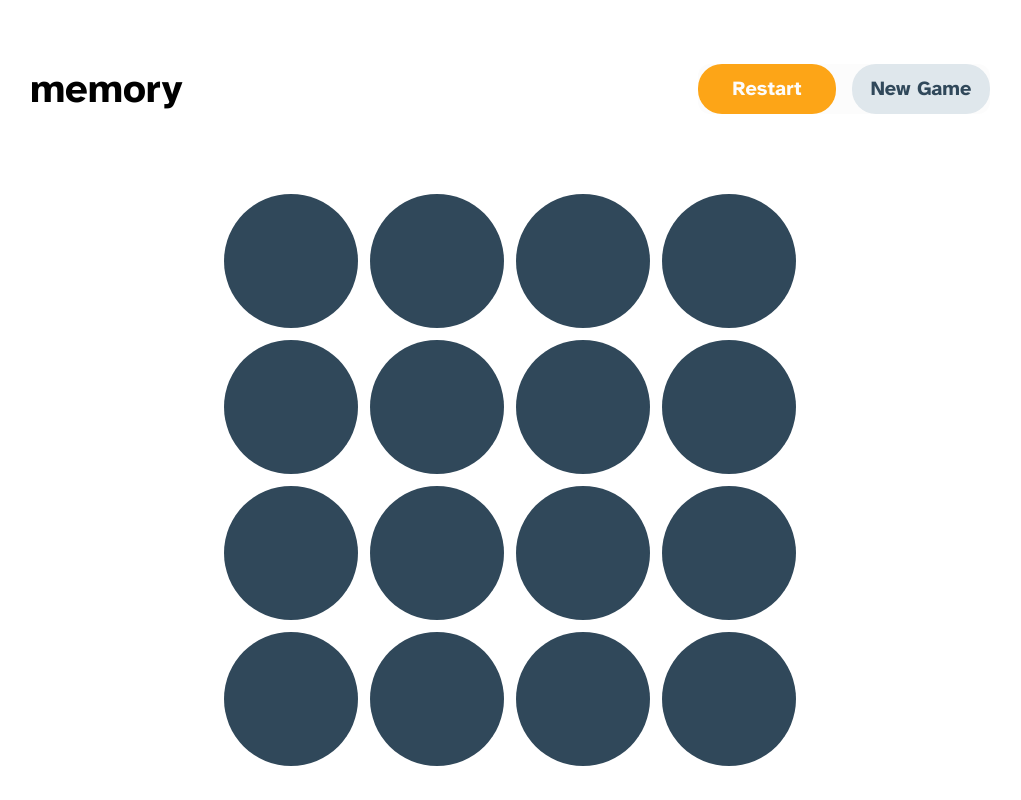
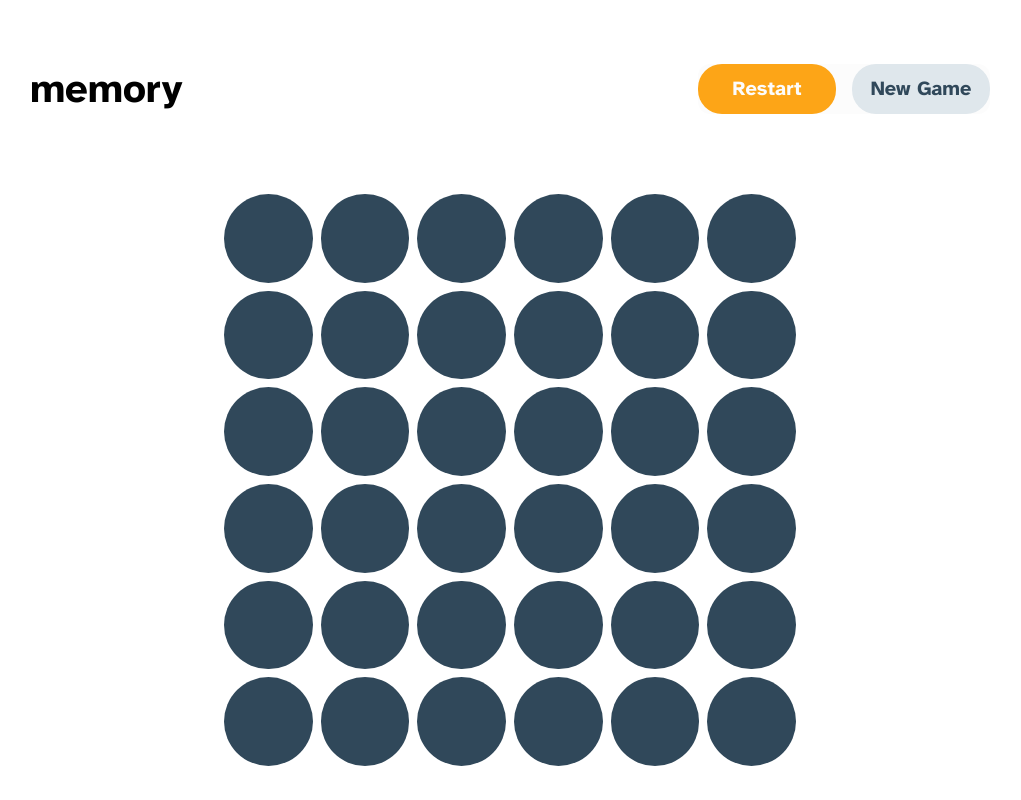
Before and after one commit to MarcinFiuk/memory-game, a React (Create React App) app: page / in a window 1280 px wide. Shown: the whole page, without its empty margins (130-1151 px from the left). Built offline with nearby package versions, Linux system fonts and the light colour scheme.

Commit message:
limited open cards to two

```diff
--- a/src/components/Card.tsx
+++ b/src/components/Card.tsx
@@ -3,12 +3,23 @@ import { ComponentPropsWithoutRef } from 'react';
 type CardProps = ComponentPropsWithoutRef<'button'> & {
     isTurned: boolean;
     individualId: number;
+    disableButton: boolean;
     setTurnCard: (id: number) => void;
 };
 
-function Card({ individualId, isTurned, setTurnCard, children }: CardProps) {
+function Card({
+    individualId,
+    isTurned,
+    disableButton,
+    setTurnCard,
+    children,
+}: CardProps) {
     return (
-        <button onClick={() => setTurnCard(individualId)} className='relative'>
+        <button
+            onClick={() => setTurnCard(individualId)}
+            className='relative'
+            disabled={disableButton}
+        >
             <div
                 className='absolute inset-0 rounded-full bg-clr-primary-900 duration-300 ease-linear'
                 style={
--- a/src/components/Game/GameSection.tsx
+++ b/src/components/Game/GameSection.tsx
@@ -1,44 +1,49 @@
-import { useState, useMemo } from 'react';
+import { useState, useEffect, useMemo } from 'react';
 
+import { shuffleCards } from '../../helpers/gameHelper';
 import Card from '../Card';
 import cards from '../../data/cards';
 
 function GameSection() {
-    const [isOpen, setIsOpen] = useState<number | null>(null);
-    const toBeChanged = 4;
-
-    const shuffleCards = (arr: JSX.Element[] | number[], gridSize: number) => {
-        const pairNr = (gridSize * gridSize) / 2;
-        const arrWithRequiredNrOfElements = arr.slice(0, pairNr);
-        const shuffledArr = [
-            ...arrWithRequiredNrOfElements,
-            ...arrWithRequiredNrOfElements,
-        ]
-            .sort(() => Math.random() - 0.5)
-            .map((card, index) => ({ card, id: index + 1 }));
-
-        return shuffledArr;
-    };
+    const [openedCards, setOpenedCards] = useState<number[]>([]);
+    const [isDisabled, setIsDisabled] = useState(false);
+    const toBeChanged = 6;
 
     const memoizedArr = useMemo(
         () => shuffleCards(cards.icons, toBeChanged),
-        []
+        [toBeChanged]
     );
+
+    useEffect(() => {
+        if (openedCards.length > 1) {
+            setIsDisabled(true);
+            setTimeout(() => {
+                setIsDisabled(false);
+                setOpenedCards([]);
+            }, 1000);
+        }
+    }, [openedCards]);
+
+    const addCardToCompareHandler = (id: number) => {
+        if (openedCards.some((el) => el === id)) {
+            return;
+        }
+        setOpenedCards(() => {
+            return [...openedCards, id];
+        });
+    };
 
     const numOfColumnsAndRows = (num: 4 | 6) => {
         if (num === 4) {
-            return 'grid-cols-4 grid-rows-4 gap-3 text-4xl';
+            return 'grid-cols-4 grid-rows-4 gap-3 text-4xl md:text-6xl';
         }
         if (num === 6) {
-            return 'grid-cols-6 grid-rows-6 gap-2 text-2xl';
+            return 'grid-cols-6 grid-rows-6 gap-2 text-2xl md:text-5xl';
         }
 
-        return console.warn('unknown number of columns. Either 4 or 6');
-    };
-
-    const turnCard = (id: number) => {
-        console.log(id);
-        setIsOpen(id);
+        return console.warn(
+            'unknown number of columns. Should be either 4 or 6'
+        );
     };
 
     return (
@@ -53,8 +58,9 @@ function GameSection() {
                         <Card
                             key={id}
                             individualId={id}
-                            isTurned={id === isOpen}
-                            setTurnCard={turnCard}
+                            isTurned={openedCards.some((el) => el === id)}
+                            setTurnCard={addCardToCompareHandler}
+                            disableButton={isDisabled}
                         >
                             {card}
                         </Card>
--- /dev/null
+++ b/src/helpers/gameHelper.tsx
@@ -0,0 +1,15 @@
+export const shuffleCards = (
+    arr: JSX.Element[] | number[],
+    gridSize: number
+) => {
+    const pairNr = (gridSize * gridSize) / 2;
+    const arrWithRequiredNrOfElements = arr.slice(0, pairNr);
+    const shuffledArr = [
+        ...arrWithRequiredNrOfElements,
+        ...arrWithRequiredNrOfElements,
+    ]
+        .sort(() => Math.random() - 0.5)
+        .map((card, index) => ({ card, id: index + 1 }));
+
+    return shuffledArr;
+};
```
